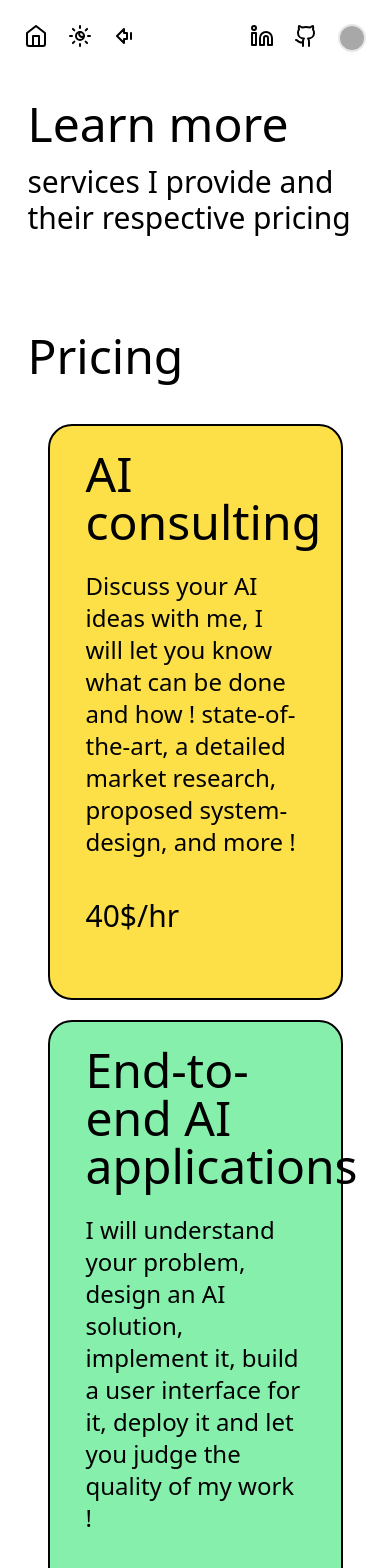
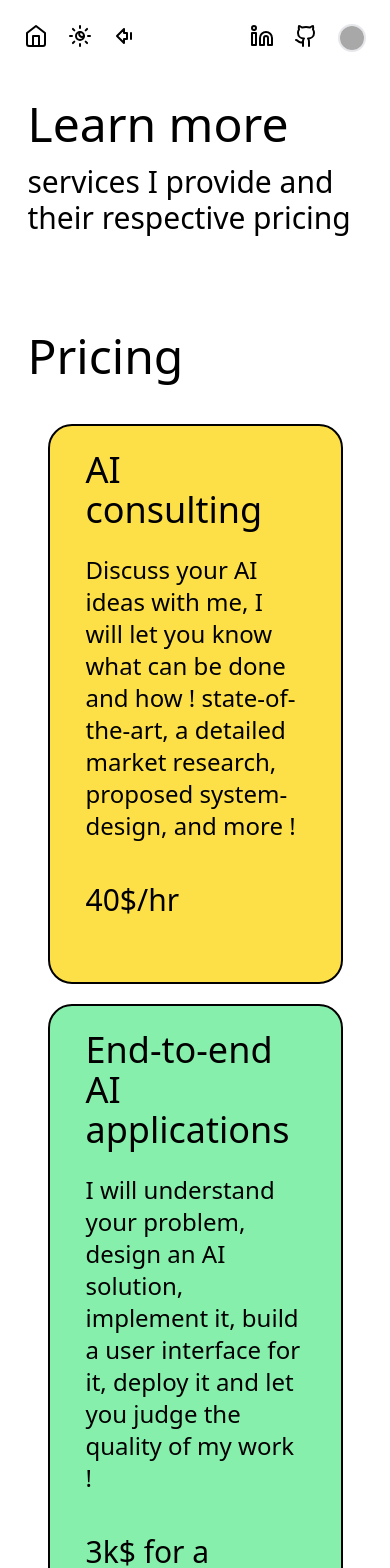
Before and after one commit to 1hachem/1hachem.xyz, a Next.js app: page /content/learnmore in a window 390 px wide. Shown: the top 1568 px of the page. Built offline with nearby package versions, Linux system fonts and the light colour scheme; no server answers.

Commit message:
update offer price

```diff
--- a/src/components/Offer.tsx
+++ b/src/components/Offer.tsx
@@ -7,10 +7,12 @@ type BlockProps = {
 
 const BlockText = ({ name, description, price }: BlockProps) => {
   return (
-    <div className="relative py-6 px-9">
-      <h1 className="text-5xl">{name}</h1>
-      <br />
-      <p className="text-2xl">{description}</p>
+    <div className="relative py-6 px-9 flex flex-col justify-between h-full">
+      <div>
+        <h1 className="md:text-5xl text-4xl">{name}</h1>
+        <br />
+        <p className="text-2xl">{description}</p>
+      </div>
       <p className="text-3xl py-10">{price}</p>
     </div>
   );
```
